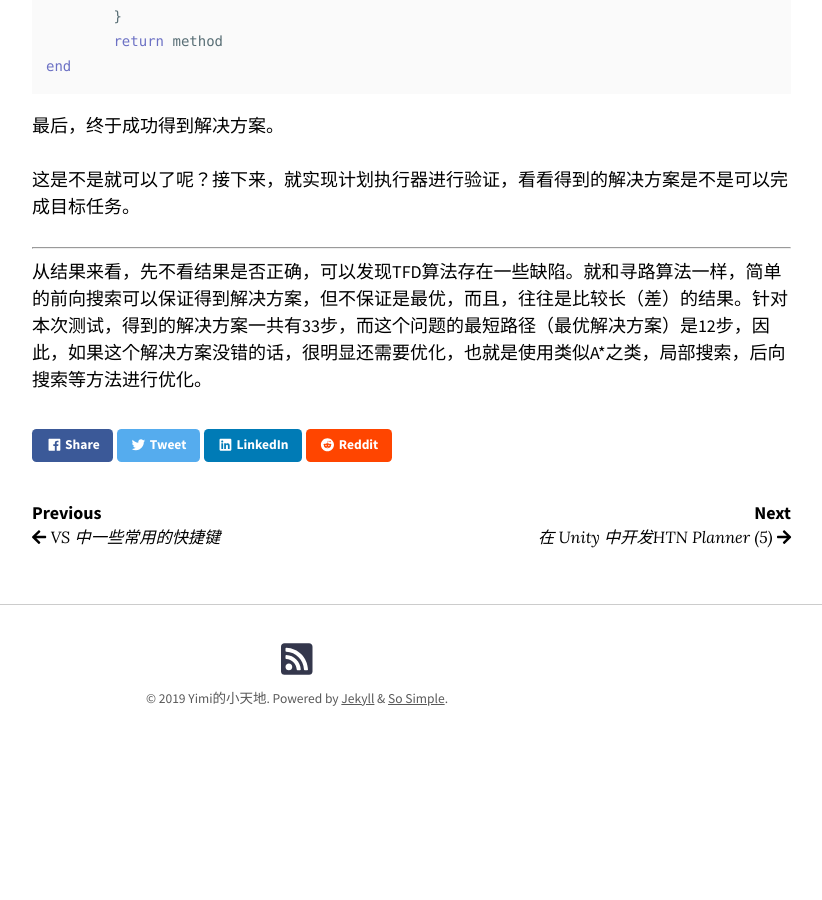
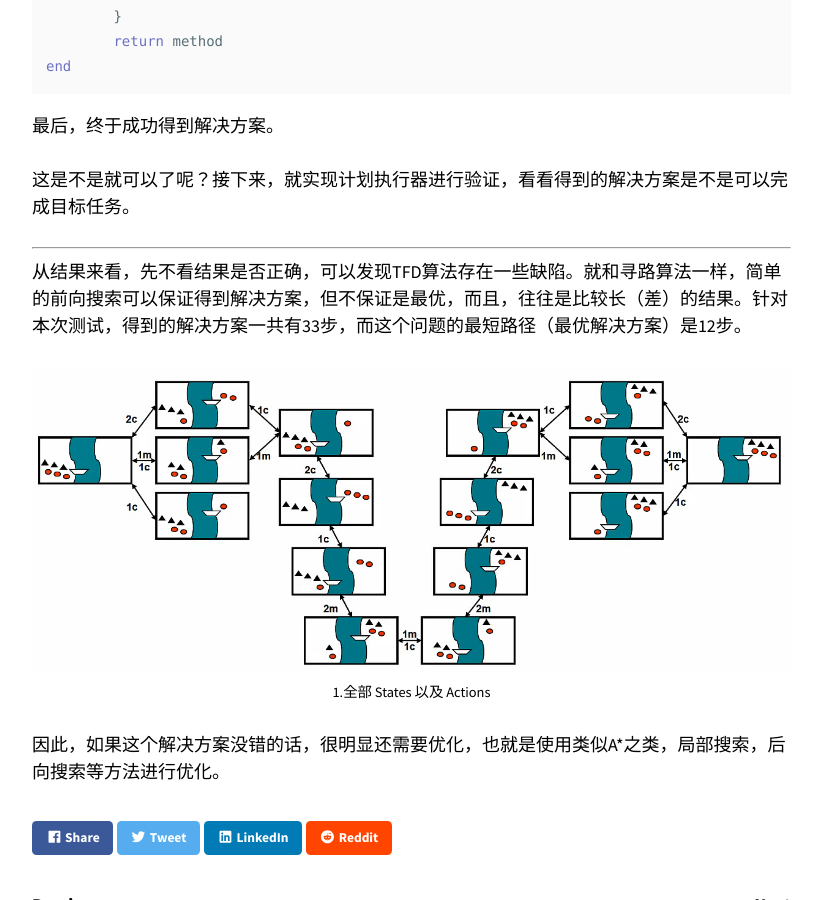
Before and after one commit to YimiCGH/YimiCGH.github.io, a Jekyll site: the page built from _posts/2019-12-02-HTN-Dev-log-04.md, in a window 1280 px wide and 900 px high, scrolled down 7373 px. Shown: the whole window, without its empty margins (343-1165 px from the left). Built offline with Jekyll 4.4.1, drawn with Linux system fonts in a browser that asks for light colours; nearby versions of some CDN libraries; comment, search, counter and statistics services are not loaded; before the commit the page ends 8154 px from its top, so only the background shows below that.

Commit message:
Update 2019-12-02-HTN-Dev-log-04.md

```diff
--- a/_posts/2019-12-02-HTN-Dev-log-04.md
+++ b/_posts/2019-12-02-HTN-Dev-log-04.md
@@ -267,4 +267,11 @@ end
 
 -----
 
-从结果来看，先不看结果是否正确，可以发现TFD算法存在一些缺陷。就和寻路算法一样，简单的前向搜索可以保证得到解决方案，但不保证是最优，而且，往往是比较长（差）的结果。针对本次测试，得到的解决方案一共有33步，而这个问题的最短路径（最优解决方案）是12步，因此，如果这个解决方案没错的话，很明显还需要优化，也就是使用类似A*之类，局部搜索，后向搜索等方法进行优化。
+从结果来看，先不看结果是否正确，可以发现TFD算法存在一些缺陷。就和寻路算法一样，简单的前向搜索可以保证得到解决方案，但不保证是最优，而且，往往是比较长（差）的结果。针对本次测试，得到的解决方案一共有33步，而这个问题的最短路径（最优解决方案）是12步。
+
+<figure class="align-center">
+  <a href="#"><img src="{{ '/images/blog003/002.png' | absolute_url }}" alt=""></a>
+  <figcaption>1.全部 States 以及 Actions</figcaption>
+</figure>
+
+因此，如果这个解决方案没错的话，很明显还需要优化，也就是使用类似A*之类，局部搜索，后向搜索等方法进行优化。
```
